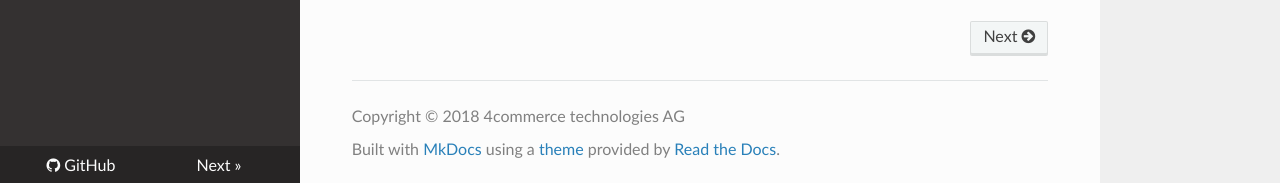
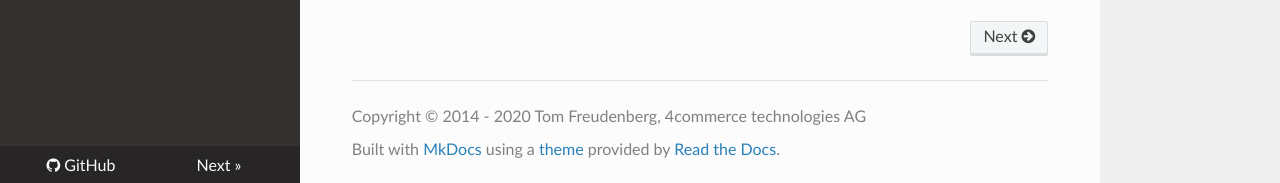
Before and after one commit to 4commerce-technologies-AG/midi-smtp-server, an MkDocs documentation site: the page built from mkdocs/index.md, in a window 1280 px wide and 1259 px high. Shown: the part 1073-1256 px from the top of the window. Built offline with MkDocs 1.6.1, drawn with Linux system fonts in a browser that asks for light colours; nearby versions of some CDN libraries; old or Windows-style settings are respelled for this version of MkDocs.

Commit message:
upd: modified year dates

```diff
--- a/mkdocs.yml
+++ b/mkdocs.yml
@@ -2,7 +2,7 @@ site_name: MidiSmtpServer
 
 site_description: "The highly customizable ruby SMTP-Service library."
 
-copyright: "Copyright &copy; 2018 4commerce technologies AG"
+copyright: "Copyright &copy; 2014 - 2020 Tom Freudenberg, 4commerce technologies AG"
 
 docs_dir: mkdocs
 
```
